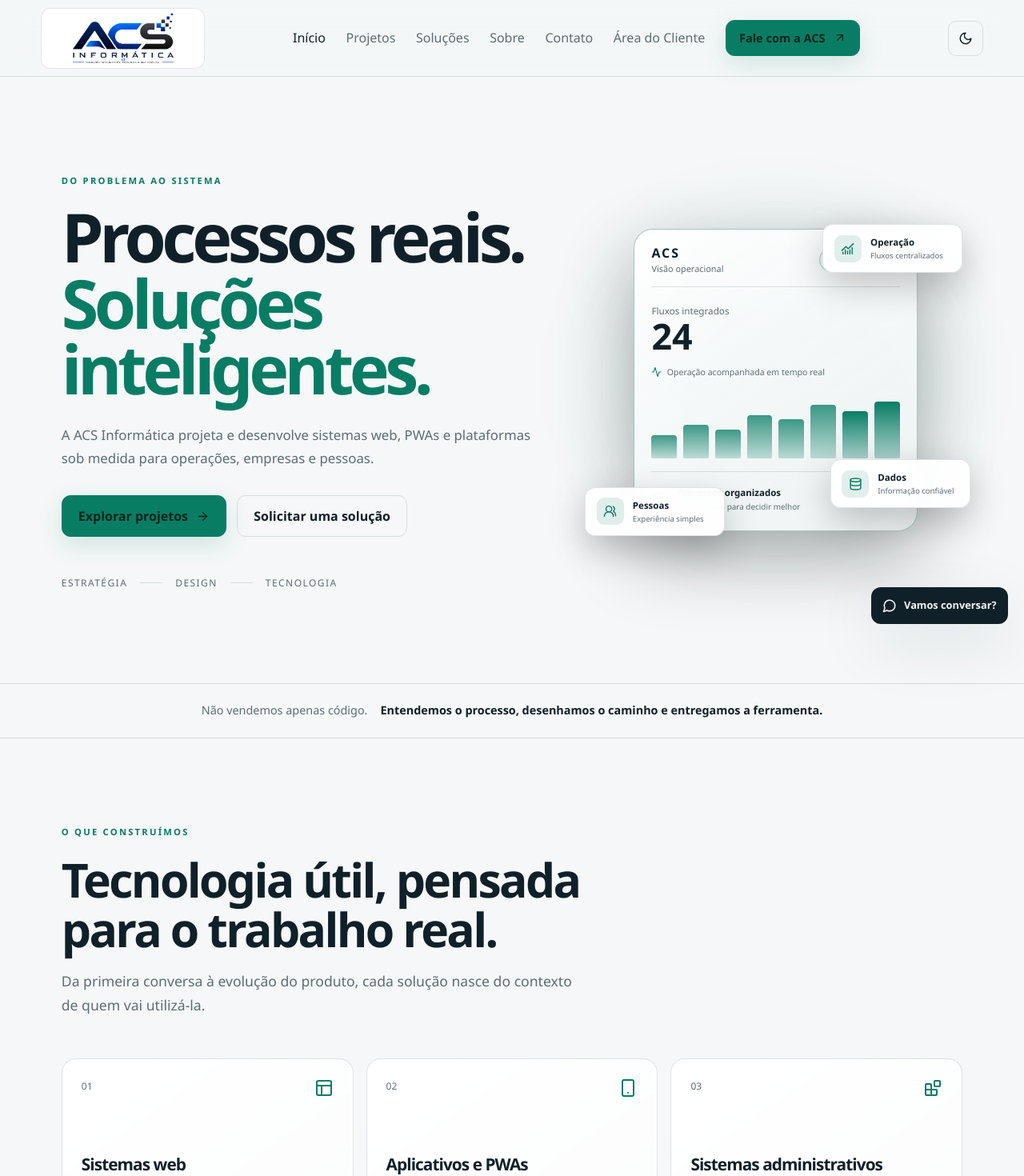
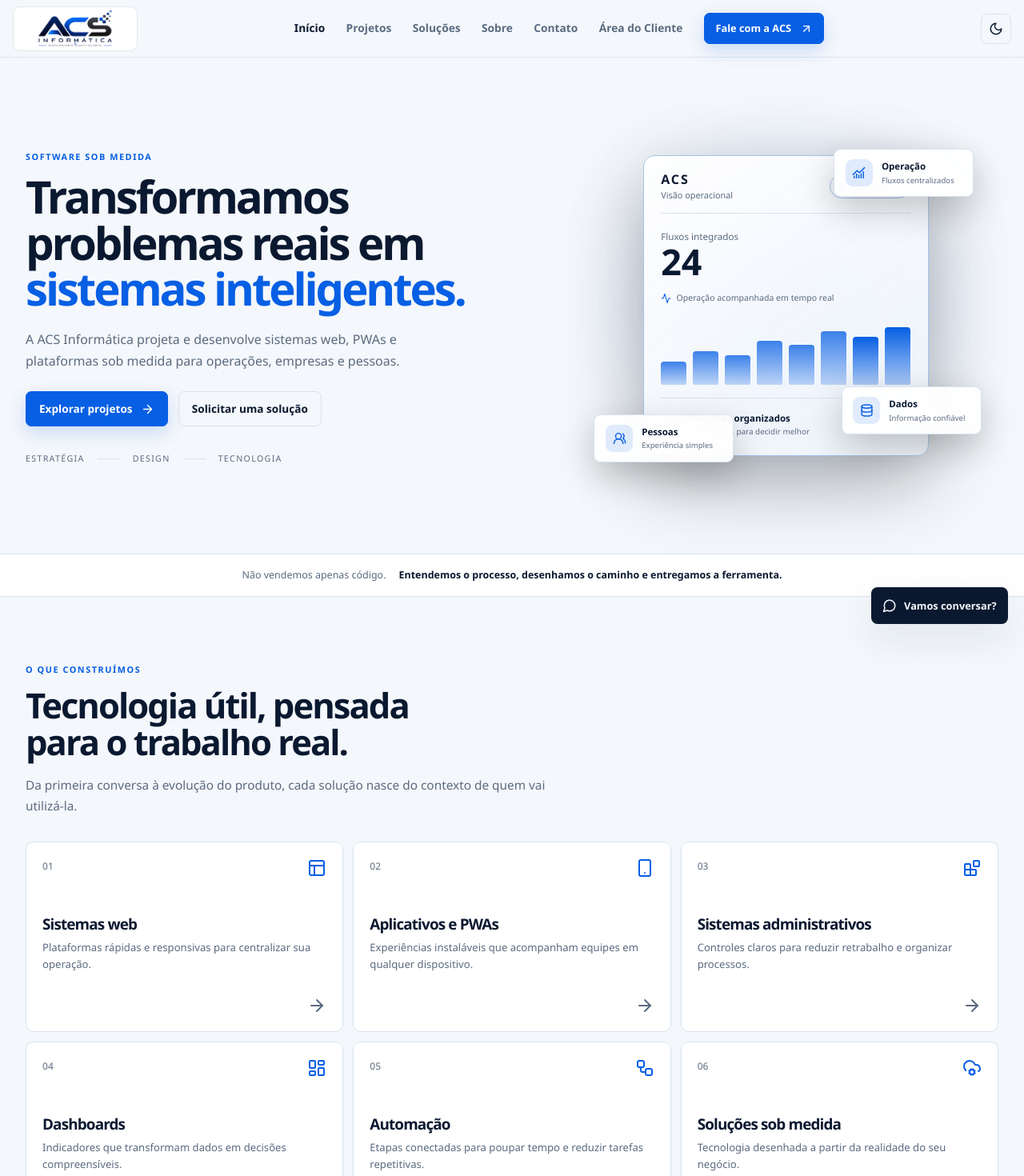
Before and after one commit to AnderCSilva84/acstech, a React (Vite) app: page / in a window 1280 px wide. Shown: the top 1470 px of the page at 80% size. Built offline with nearby package versions, Linux system fonts and the light colour scheme.

Commit message:
Adopt compact ACS visual direction

```diff
--- a/src/pages/Home.tsx
+++ b/src/pages/Home.tsx
@@ -31,8 +31,8 @@ export function Home() {
     <Seo title="Do problema ao sistema" description="A ACS Informática cria sistemas web, PWAs e dashboards sob medida para problemas reais."/>
     <section className="hero">
       <div className="hero-copy">
-        <span className="kicker">Do problema ao sistema</span>
-        <h1>Processos reais.<br/><em>Soluções inteligentes.</em></h1>
+        <span className="kicker">Software sob medida</span>
+        <h1>Transformamos problemas reais em <em>sistemas inteligentes.</em></h1>
         <p>A ACS Informática projeta e desenvolve sistemas web, PWAs e plataformas sob medida para operações, empresas e pessoas.</p>
         <div className="hero-actions">
           <Link className="button" to="/projetos">Explorar projetos <ArrowRight size={17}/></Link>
--- a/src/styles/global.css
+++ b/src/styles/global.css
@@ -195,6 +195,87 @@ footer .brand-logo-wrap{width:260px;height:116px}footer .brand-logo{width:100%;h
 }
 @media(max-width:900px){.manifesto-logo{max-width:620px;margin-bottom:1.5rem}}
 
+/* Direção visual 2026 — compacta, técnica e orientada à marca ACS */
+:root[data-theme=light]{
+  --bg:#f4f7fb;
+  --surface:#ffffff;
+  --surface-2:#edf3fa;
+  --text:#0a1930;
+  --muted:#5b6b80;
+  --line:#d9e2ee;
+  --accent:#075fe4;
+  --accent-2:#00a9e8;
+  --shadow:0 18px 50px rgba(22,52,91,.09);
+}
+body{font-size:15px;line-height:1.6;background:var(--bg)}
+body:before{background:radial-gradient(circle at 82% 2%,color-mix(in srgb,var(--accent) 8%,transparent),transparent 28%)}
+.header{height:72px;padding-inline:max(1rem,calc((100vw - 1280px)/2));background:color-mix(in srgb,var(--bg) 92%,transparent)}
+.brand-logo-wrap{width:156px;height:56px;padding:.2rem .4rem;border-radius:9px}
+.nav{gap:1.65rem}.nav>a:not(.button){font-size:.86rem;font-weight:650}
+.header .button-small{min-height:38px;padding:.5rem .85rem;font-size:.8rem;border-radius:7px}
+.header .icon-button{width:38px;height:38px;border-radius:8px}
+.button{min-height:42px;padding:.62rem 1rem;border-radius:7px;color:#fff;box-shadow:0 8px 22px color-mix(in srgb,var(--accent) 18%,transparent);font-size:.85rem}
+.button-ghost{color:var(--text);background:transparent;box-shadow:none}
+.kicker{margin-bottom:.8rem;color:var(--accent);font-size:.68rem;font-weight:800;letter-spacing:.14em}
+.hero,.page-hero,.case-hero,.contact-page,.section{width:min(100%,1280px)}
+.hero{min-height:620px;padding:clamp(4rem,7vw,6.5rem) 2rem;grid-template-columns:1fr .88fr;gap:5rem}
+.hero-copy{max-width:610px}
+.hero-copy h1{font-size:clamp(2.9rem,4.4vw,4.65rem);line-height:1.02;letter-spacing:-.055em;margin-bottom:1.35rem}
+.hero-copy>p{max-width:550px;font-size:1rem;line-height:1.7}
+.hero-actions{margin-top:1.5rem}.hero-proof{margin-top:2rem;font-size:.67rem}
+.hero-system{max-width:470px}.system-panel{border-radius:14px}.system-float{border-radius:9px}
+.trust-strip{padding:1rem 2rem;font-size:.78rem;background:var(--surface)}
+.section{padding:clamp(3.5rem,6vw,5.5rem) 2rem}
+.section-muted{width:auto;max-width:none;border-block:1px solid var(--line);background:var(--surface-2)}
+.section-head{max-width:720px;margin-bottom:2rem}
+.section-head h2{font-size:clamp(2rem,3.4vw,3.35rem);line-height:1.06}
+.section-head p{font-size:.96rem;line-height:1.65}
+.service-grid{grid-template-columns:repeat(3,1fr);gap:.75rem}
+.service-card{min-height:210px;padding:1.25rem;border-radius:10px;background:var(--surface)}
+.service-card h3{margin:3rem 0 .45rem;font-size:1.18rem}.service-card p{font-size:.82rem;line-height:1.6}
+.project-grid{gap:.85rem}
+.project-card{border-radius:11px}.project-card:hover{transform:translateY(-3px)}
+.project-visual{height:235px}.project-card-body{padding:1.2rem}
+.project-card h3{margin:.7rem 0 .4rem;font-size:1.4rem}.project-card p{font-size:.84rem;line-height:1.6}
+.card-meta{font-size:.68rem}.tags span{font-size:.66rem}.text-link{font-size:.8rem;margin-top:1rem}
+.process{border-radius:9px}.process li{padding:1.1rem .9rem;gap:1.8rem;font-size:.82rem}
+.founder-teaser{gap:4rem}.founder-teaser h2{font-size:clamp(2rem,3.2vw,3.25rem)}
+.founder-mark{max-width:390px;border-radius:18px}.cta{padding:clamp(2rem,4vw,3.5rem);border-radius:14px}.cta h2{font-size:clamp(2rem,3.3vw,3.35rem)}
+.page-hero{padding:clamp(4rem,7vw,6rem) 2rem 2.5rem}
+.page-hero h1{max-width:900px;font-size:clamp(2.8rem,4.5vw,4.6rem);line-height:1.02;margin-bottom:1.25rem}
+.page-hero>p{font-size:1rem;line-height:1.65}
+.catalog{padding-top:1rem}.catalog-tools{grid-template-columns:1fr 190px}.search,.sort{height:46px;border-radius:8px}
+.filters button{font-size:.75rem}.results{margin:.5rem 0 1.2rem}
+.case-hero{padding:clamp(3rem,6vw,5rem) 2rem;gap:4rem}
+.case-hero h1{font-size:clamp(3rem,5vw,5.2rem);margin:.35rem 0}.case-hero p{font-size:1rem;line-height:1.65}.back{margin-bottom:2rem}
+.case-hero .project-visual{border-radius:12px}
+.case-story>div{grid-template-columns:55px minmax(0,820px);padding:3rem 0}.case-story h2{font-size:clamp(2rem,3vw,3rem)}.case-story p{font-size:1.05rem}
+.case-grid{gap:5rem}.case-grid h2,.gallery h2{font-size:clamp(2rem,3.2vw,3.2rem)}
+.feature-list li{padding:.7rem;border-radius:7px;font-size:.8rem}.result-card{border-radius:9px}
+.project-browser,.project-gallery figure{border-radius:10px}
+.solution-list{padding-top:1rem}.solution-list article{padding:1.5rem;border-radius:10px}.solution-list article h2{font-size:clamp(1.6rem,2.3vw,2.35rem)}
+.about-hero{padding-bottom:3rem}.manifesto>div{grid-template-columns:.8fr 1.2fr;align-items:center;gap:4rem}.manifesto-logo{border-radius:12px}.lead{font-size:clamp(1.3rem,2vw,1.85rem)}
+.founder{gap:5rem}.founder h2{font-size:clamp(2rem,3.4vw,3.4rem)}.portrait{border-radius:50px 12px 12px 12px}
+.value-grid{gap:.75rem}.value-grid article{padding:1.5rem;border-radius:10px}.value-grid h3{margin-top:2rem}
+.contact-page{min-height:620px;padding:clamp(4rem,7vw,6rem) 2rem;gap:5rem}.contact-intro h1{font-size:clamp(2.7rem,4vw,4rem)}
+.contact-form{padding:1.5rem;border-radius:11px}.contact-form input,.contact-form select,.contact-form textarea{border-radius:6px}
+footer{padding:2.5rem max(1.25rem,calc((100vw - 1280px)/2));background:var(--surface)}
+footer .brand-logo-wrap{width:190px;height:82px}.whatsapp{border-radius:8px}
+
+@media(max-width:900px){
+  .header{padding-inline:1rem}.nav{top:72px}.hero{grid-template-columns:1fr;gap:2rem;min-height:auto}.hero-system{width:min(100%,470px)}
+  .service-grid{grid-template-columns:repeat(2,1fr)}.manifesto>div{grid-template-columns:1fr}.founder-teaser,.case-hero,.case-grid,.contact-page{gap:2.5rem}
+}
+@media(max-width:620px){
+  .header{height:68px}.brand-logo-wrap{width:132px;height:50px}.nav{top:68px;padding:1rem}.nav>a{padding:.5rem}
+  .hero,.page-hero,.case-hero,.contact-page,.section{padding-left:1rem;padding-right:1rem}
+  .hero{padding-top:3.5rem;padding-bottom:3.5rem}.hero-copy h1{font-size:clamp(2.5rem,12vw,3.4rem)}
+  .hero-system{aspect-ratio:1.05}.service-grid,.project-grid,.value-grid{grid-template-columns:1fr}
+  .section{padding-top:3.25rem;padding-bottom:3.25rem}.page-hero{padding-top:3.5rem}.page-hero h1{font-size:clamp(2.45rem,11vw,3.4rem)}
+  .project-visual{height:210px}.case-hero h1{font-size:clamp(2.8rem,13vw,4rem)}
+  .process{grid-template-columns:repeat(2,1fr)}.trust-strip{align-items:flex-start}.contact-page{padding-top:3.5rem}
+}
+
 /* Imagens e página pública dos projetos */
 .project-visual.has-cover{padding:0;background:#07111e}
 .project-visual.has-cover img{width:100%;height:100%;display:block;object-fit:cover;object-position:center}
```
